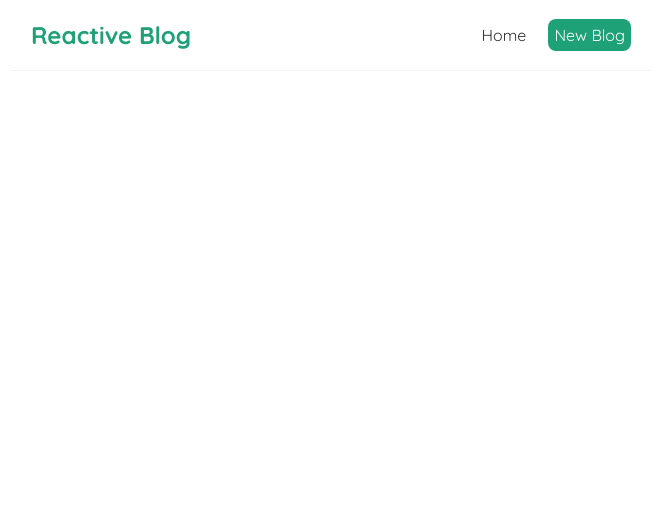
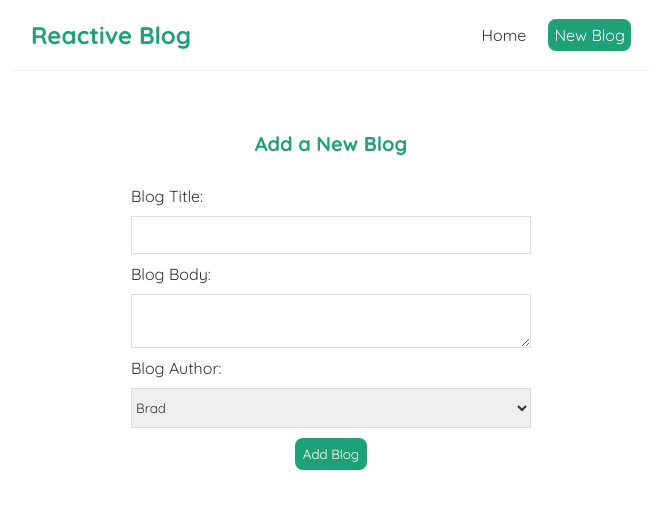
Before and after one commit to j-pcgoncalves/react_blog, a React (Create React App) app: page /create in a window 1280 px wide. Shown: the top 508 px of the page, without its empty margins (309-971 px from the left). Built offline with nearby package versions, Linux system fonts and the light colour scheme.

Commit message:
create a create form

```diff
--- a/src/App.js
+++ b/src/App.js
@@ -2,6 +2,7 @@ import Navbar from "./Navbar";
 import Home from "./Home";
 import { BrowserRouter as Router, Route, Routes } from "react-router-dom";
 import BlogDetails from "./BlogDetails";
+import Create from "./Create";
 
 function App() {
   return (
@@ -11,6 +12,7 @@ function App() {
         <div className="content">
           <Routes>
             <Route path="/" element={<Home />} />
+            <Route path="/create" element={<Create />} />
             <Route path="/blogs/:id" element={<BlogDetails />} />
           </Routes>
         </div>
--- /dev/null
+++ b/src/Create.js
@@ -0,0 +1,56 @@
+import { useState } from "react";
+import { useNavigate } from "react-router-dom";
+
+const Create = () => {
+    const [title, setTitle] = useState("");
+    const [body, setBody] = useState("");
+    const [author, setAuthor] = useState("Brad");
+    const navigate = useNavigate();
+
+    const handleSubmit = (e) => {
+        e.preventDefault();
+
+        const blog = { title, body, author };
+
+        fetch("http://localhost:8000/blogs/", {
+            method: "POST",
+            headers: { "Content-Type": "application/json" },
+            body: JSON.stringify(blog),
+        }).then(() => {
+            navigate("/");
+        });
+    };
+
+    return (
+        <div className="create">
+            <h2>Add a New Blog</h2>
+            <form onSubmit={handleSubmit}>
+                <label>Blog Title:</label>
+                <input
+                    type="text"
+                    required
+                    value={title}
+                    onChange={(e) => setTitle(e.target.value)}
+                />
+                <label>Blog Body:</label>
+                <textarea
+                    required
+                    value={body}
+                    onChange={(e) => setBody(e.target.value)}
+                ></textarea>
+                <label>Blog Author:</label>
+                <select
+                    value={author}
+                    onChange={(e) => setAuthor(e.target.value)}
+                >
+                    <option value="brad">Brad</option>
+                    <option value="beth">Beth</option>
+                    <option value="faith">Faith</option>
+                </select>
+                <button>Add Blog</button>
+            </form>
+        </div>
+    );
+}
+
+export default Create;
--- a/src/index.css
+++ b/src/index.css
@@ -80,3 +80,41 @@
   border-radius: 8px;
   cursor: pointer;
 }
+
+/* Create new blog form */
+.create {
+  max-width: 400px;
+  margin: 0 auto;
+  text-align: center;
+}
+
+.create label {
+  text-align: left;
+  display: block;
+}
+
+.create h2 {
+  font-size: 20px;
+  color: #1ea176;
+  margin-bottom: 30px;
+}
+
+.create input,
+.create textarea,
+.create select {
+  width: 100%;
+  padding: 10px 0;
+  margin: 10px 0;
+  border: 1px solid #ddd;
+  box-sizing: border-box;
+  display: block;
+}
+
+.create button {
+  background: #1ea176;
+  color: #fff;
+  border: 0;
+  padding: 8px;
+  border-radius: 8px;
+  cursor: pointer;
+}
```
Also changed, not shown: data/db.json (indentation only).
